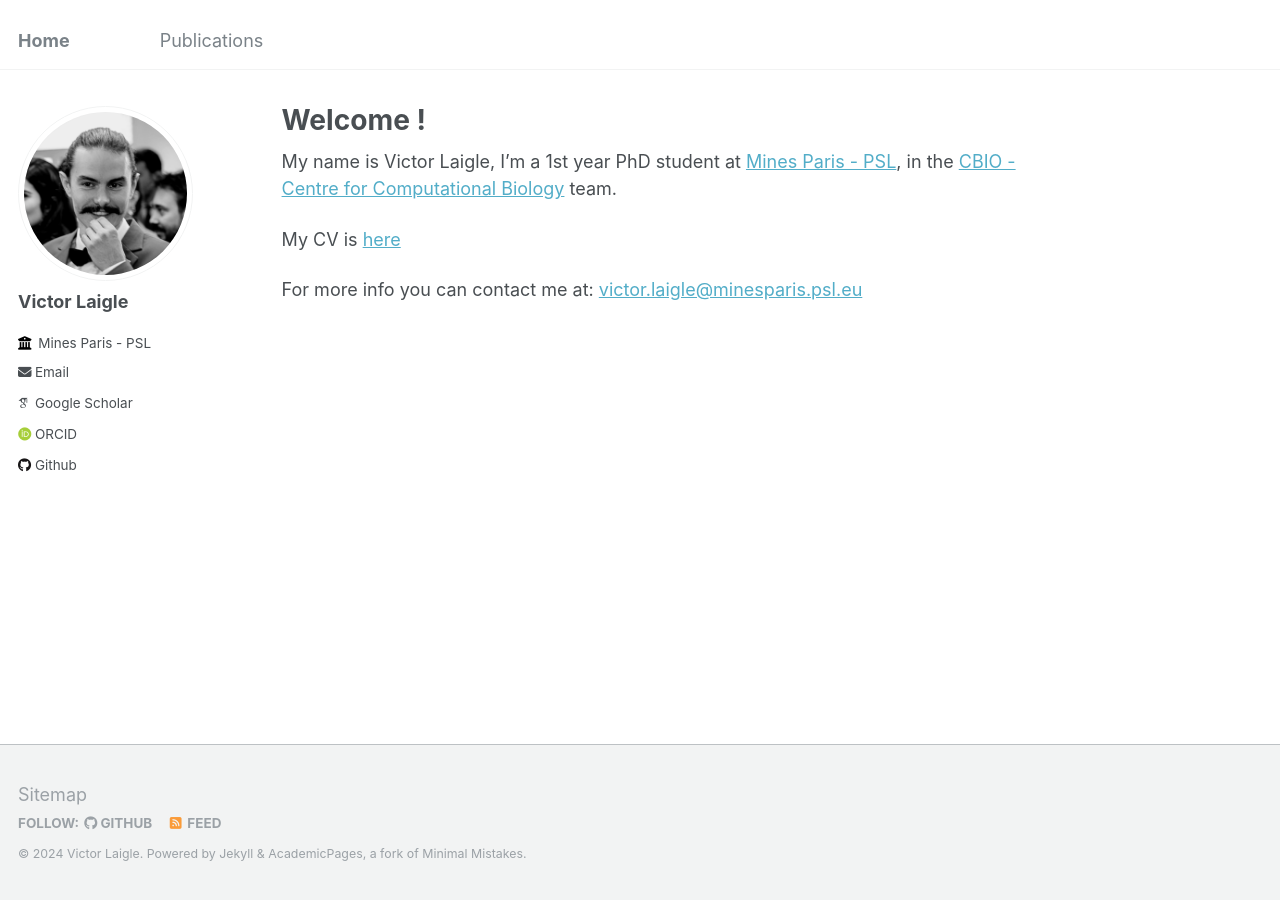
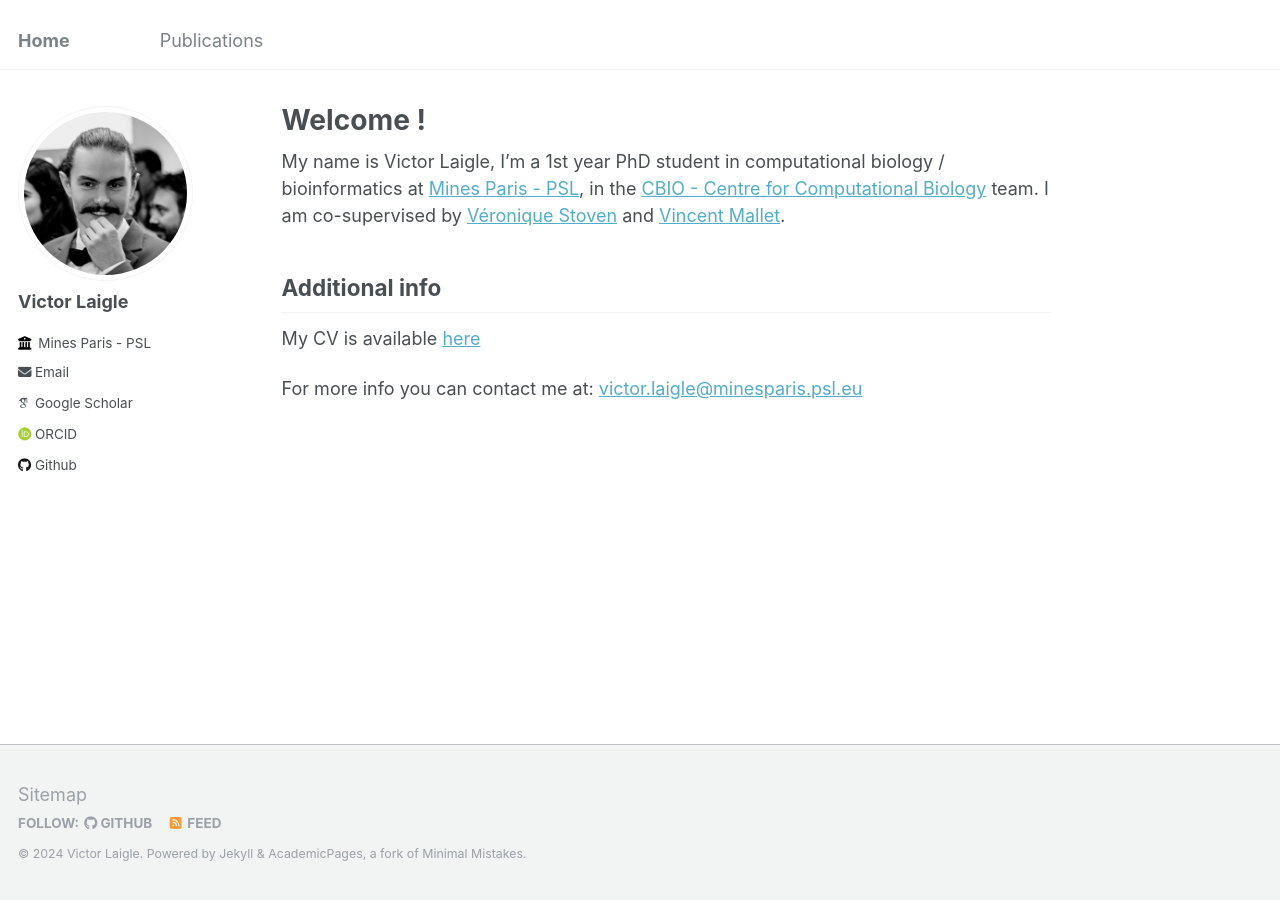
Before and after one commit to eaglev-sci/eaglev-sci.github.io, a Jekyll site: the page built from _pages/about.md, in a window 1280 px wide. Built offline with Jekyll 4.4.1, drawn with Linux system fonts in a browser that asks for light colours; some web fonts are replaced.

Commit message:
Small improvents on home page, waiting for WIP branch

```diff
--- a/_pages/about.md
+++ b/_pages/about.md
@@ -8,8 +8,12 @@ redirect_from:
 ---
 
 
-My name is Victor Laigle, I'm a 1st year PhD student at [Mines Paris - PSL](https://www.minesparis.psl.eu/), in the [CBIO - Centre for Computational Biology](https://cbio.mines-paristech.fr/) team.
+My name is Victor Laigle, I'm a 1st year PhD student in computational biology / bioinformatics at [Mines Paris - PSL](https://www.minesparis.psl.eu/), in the [CBIO - Centre for Computational Biology](https://cbio.mines-paristech.fr/) team. I am co-supervised by [Véronique Stoven](https://curie.fr/personne/veronique-stoven) and [Vincent Mallet](https://scholar.google.com/citations?user=bSlWpRUAAAAJ).
 
-My CV is [here](/files/CV_2024.pdf)
+
+
+## Additional info
+
+My CV is available [here](/files/CV_2024.pdf)
 
 For more info you can contact me at: <victor.laigle@minesparis.psl.eu>
```
